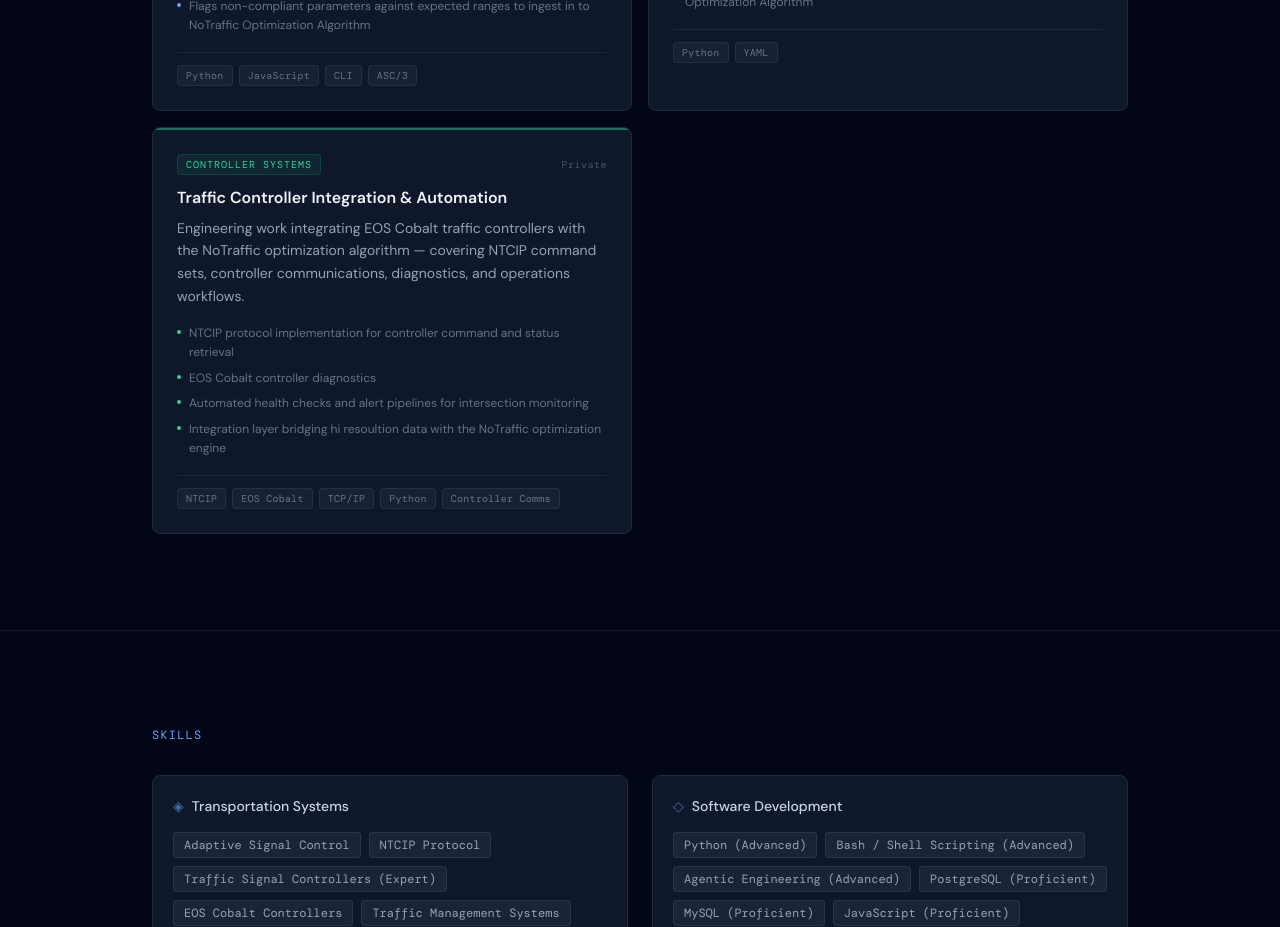
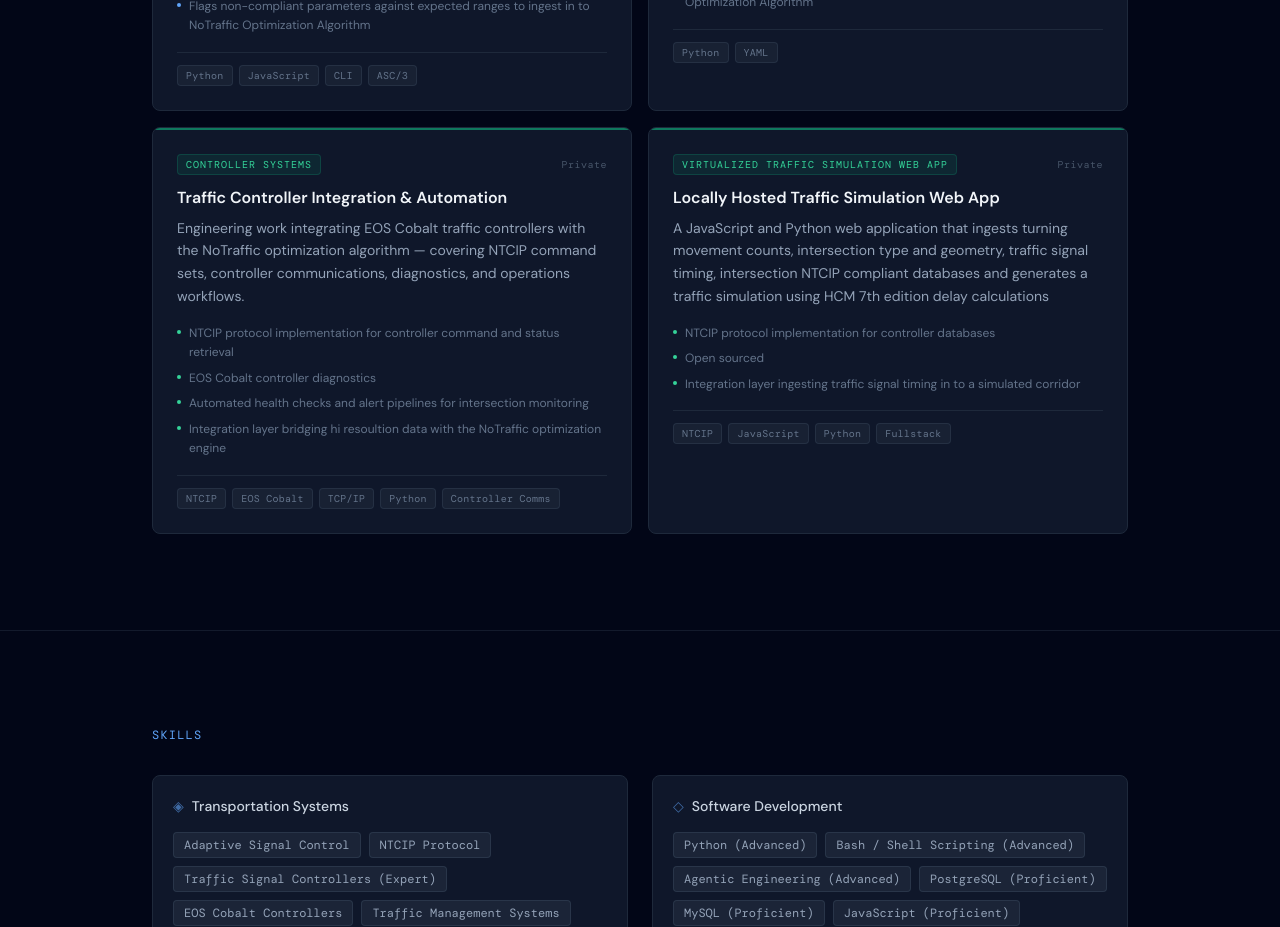
Before and after one commit to shmucas/portfolio, a React (Vite) app: page / in a window 1280 px wide. Shown: the part 3520-4447 px from the top of the page. Built offline with nearby package versions, Linux system fonts and the light colour scheme.

Commit message:
adding new project

```diff
--- a/src/components/Projects.jsx
+++ b/src/components/Projects.jsx
@@ -41,6 +41,20 @@ const projects = [
       'Integration layer bridging hi resoultion data with the NoTraffic optimization engine',
     ],
     tags: ['NTCIP', 'EOS Cobalt', 'TCP/IP', 'Python', 'Controller Comms'],
+    accent: 'emerald',
+  },
+  {
+    id: 'virtual-traffic-simulation',
+    label: 'Virtualized Traffic Simulation Web App',
+    title: 'Locally Hosted Traffic Simulation Web App',
+    description:
+      'A JavaScript and Python web application that ingests turning movement counts, intersection type and geometry, traffic signal timing, intersection NTCIP compliant databases and generates a traffic simulation using HCM 7th edition delay calculations',
+    details: [
+      'NTCIP protocol implementation for controller databases',
+      'Open sourced',
+      'Integration layer ingesting traffic signal timing in to a simulated corridor ',
+    ],
+    tags: ['NTCIP', 'JavaScript', 'Python', 'Fullstack'],
     accent: 'emerald',
   }
 
```
Also changed, not shown: 1 other file (tests, documents, lock files or other folders).
